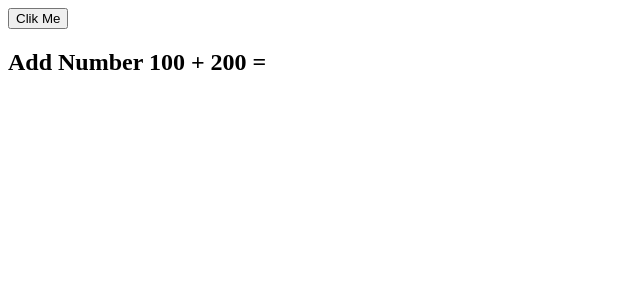
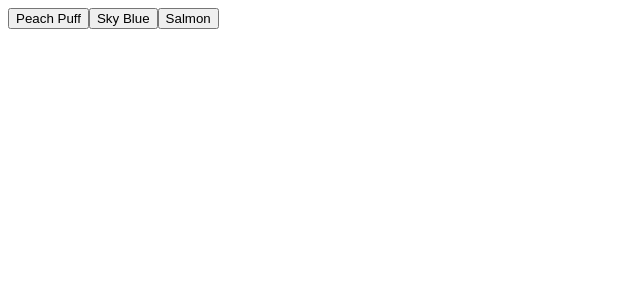
Before and after one commit to filipanselmo11/event-handle-app, a Vue app: page / in a window 1280 px wide. Shown: the top 300 px of the page, without its empty margins (0-640 px from the left). Built offline with nearby package versions, Linux system fonts and the light colour scheme.

Commit message:
Eventos-componentes-1

```diff
--- a/src/App.vue
+++ b/src/App.vue
@@ -1,20 +1,21 @@
 <template>
   <div>
-    <HelloWorld />
+    <parent-component></parent-component>
   </div>
 </template>
 
 <script>
-import HelloWorld from "./components/HelloWorld.vue";
+import ParentComponent from './components/ParentComponent.vue';
 
 export default {
   name: "App",
   components: {
-    HelloWorld,
+      ParentComponent
   },
 };
 </script>
 
 <style>
 
+
 </style>
--- /dev/null
+++ b/src/components/ChildComponent.vue
@@ -0,0 +1,21 @@
+<template>
+  <div>
+    <button @click="chooseColor('peachpuff')">Peach Puff</button>
+    <button @click="chooseColor('skyblue')">Sky Blue</button>
+    <button @click="chooseColor('salmon')">Salmon</button>
+  </div>
+</template>
+
+<script>
+export default {
+  name: "ChildComponent",
+  methods: {
+    chooseColor(color) {
+      this.$emit("color-chosen", color);
+      console.log('COLOR -> ', color);
+    },
+  },
+};
+</script>
+
+<style></style>
--- a/src/components/HelloWorld.vue
+++ /dev/null
@@ -1,26 +0,0 @@
-<template>
-  <div id="databinding">
-    <button @click="displayNumbers">Clik Me</button>
-    <h2>Add Number 100 + 200 = {{ total }}</h2>
-  </div>
-</template>
-
-<script>
-export default {
-  name: "HelloWorld",
-  data: () => ({
-    num1: 100,
-    num2: 200,
-    total: "",
-  }),
-  methods: {
-    displayNumbers(e) {
-      console.log(e);
-      return (this.total = this.num1 + this.num2);
-    },
-  },
-};
-</script>
-
-<!-- Add "scoped" attribute to limit CSS to this component only -->
-<style scoped></style>
--- /dev/null
+++ b/src/components/ParentComponent.vue
@@ -0,0 +1,27 @@
+<template>
+  <div :style="{ background: backgroundColor }">
+    <child-component @color-chosen="colorChosen"></child-component>
+  </div>
+</template>
+
+<script>
+import ChildComponent from "./ChildComponent.vue";
+
+export default {
+  name: "ParentComponent",
+  components: {
+    ChildComponent,
+  },
+  data: () => ({
+    backgroundColor: "",
+  }),
+  methods: {
+    colorChosen(color) {
+      this.backgroundColor = color;
+      console.log("BACKGROUND -> ", this.backgroundColor);
+    },
+  },
+};
+</script>
+
+<style></style>
```
